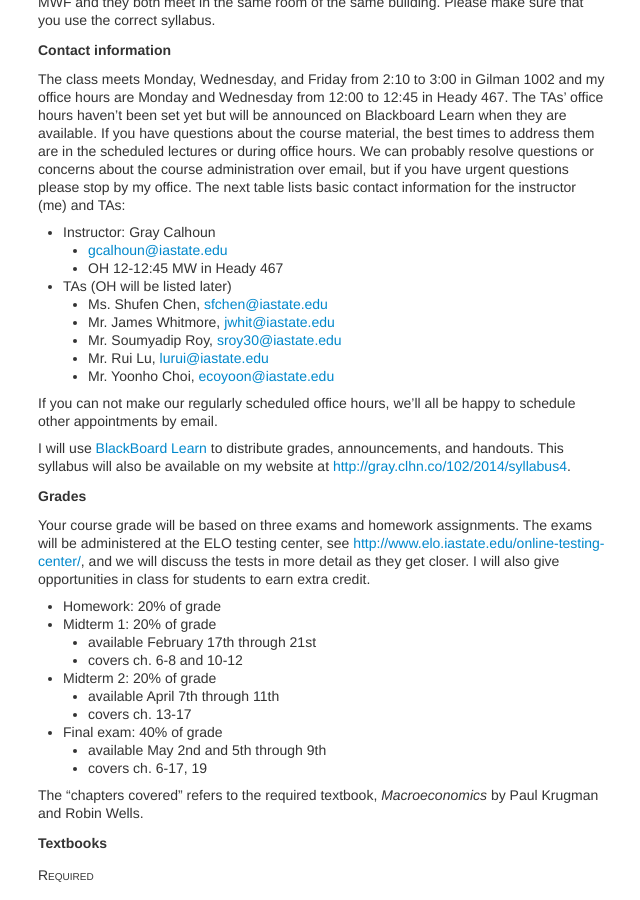
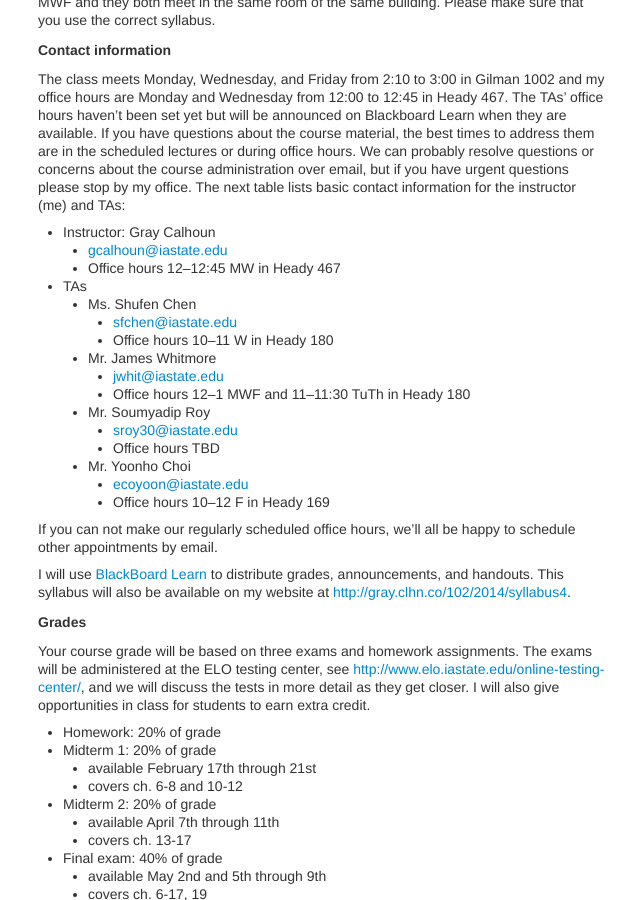
Before and after one commit to mmkuang/grayclhn.github.io, a Jekyll site: the page built from blog/_posts/2014-01-09-syllabus-e102-4.md, in a window 1280 px wide and 900 px high, scrolled down 517 px. Shown: the whole window, without its empty margins (617-1257 px from the left). Built offline with Jekyll 4.4.1, drawn with Linux system fonts in a browser that asks for light colours; Markdown is read by kramdown in place of the engine named in the settings.

Commit message:
Added office hours to 102 syllabus

```diff
--- a/blog/_posts/2014-01-09-syllabus-e102-4.md
+++ b/blog/_posts/2014-01-09-syllabus-e102-4.md
@@ -49,13 +49,20 @@ and TAs:
 
 * Instructor: Gray Calhoun
   * <gcalhoun@iastate.edu>
-  * OH 12-12:45 MW in Heady 467
-* TAs (OH will be listed later)
-  * Ms. Shufen Chen, <sfchen@iastate.edu>
-  * Mr. James Whitmore, <jwhit@iastate.edu>
-  * Mr. Soumyadip Roy, <sroy30@iastate.edu>
-  * Mr. Rui Lu, <lurui@iastate.edu>
-  * Mr. Yoonho Choi, <ecoyoon@iastate.edu>
+  * Office hours 12–12:45 MW in Heady 467
+* TAs
+  * Ms. Shufen Chen
+    * <sfchen@iastate.edu>
+    * Office hours 10–11 W in Heady 180
+  * Mr. James Whitmore
+    * <jwhit@iastate.edu>
+    * Office hours 12–1 MWF and 11–11:30 TuTh in Heady 180
+  * Mr. Soumyadip Roy
+    * <sroy30@iastate.edu>
+    * Office hours TBD
+  * Mr. Yoonho Choi
+    * <ecoyoon@iastate.edu>
+    * Office hours 10–12 F in Heady 169
 
 If you can not make our regularly scheduled office hours, we'll all be
 happy to schedule other appointments by email.
```
Also changed, not shown: blog/_posts/2014-01-09-syllabus-e102-3.md (+13 -5 lines).
